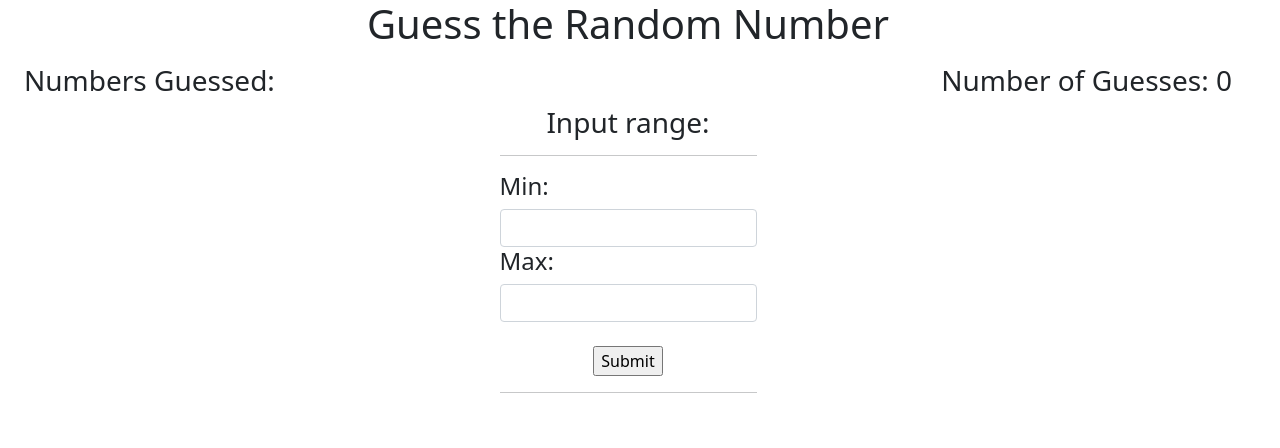
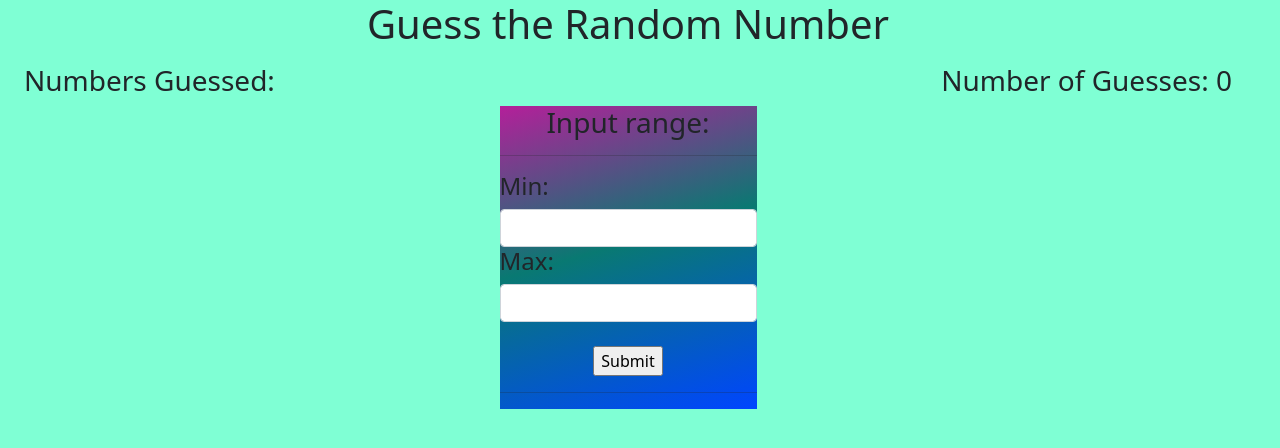
Before and after one commit to missile720/guess-my-number-js, a plain HTML site: page index.html in a window 1280 px wide. Drawn offline with nearby package versions, Linux system fonts and the light colour scheme.

Commit message:
feat(css): added coloring

```diff
--- a/css/style.css
+++ b/css/style.css
@@ -0,0 +1,8 @@
+body{
+    background-color: aquamarine;
+}
+
+.box{
+    background: rgb(180,31,154);
+    background: linear-gradient(164deg, rgba(180,31,154,1) 0%, rgba(9,121,114,1) 46%, rgba(0,69,255,1) 100%);
+}
--- a/index.html
+++ b/index.html
@@ -31,7 +31,7 @@
     </div>
     <div class="container-fluid row h-100 d-flex align-items-center" id="range">
       <div class="col d-flex justify-content-center">
-        <div class="box text-center">
+        <div class="box text-center box">
           <h3>Input range:</h3>
           <hr>
           <form>
```
